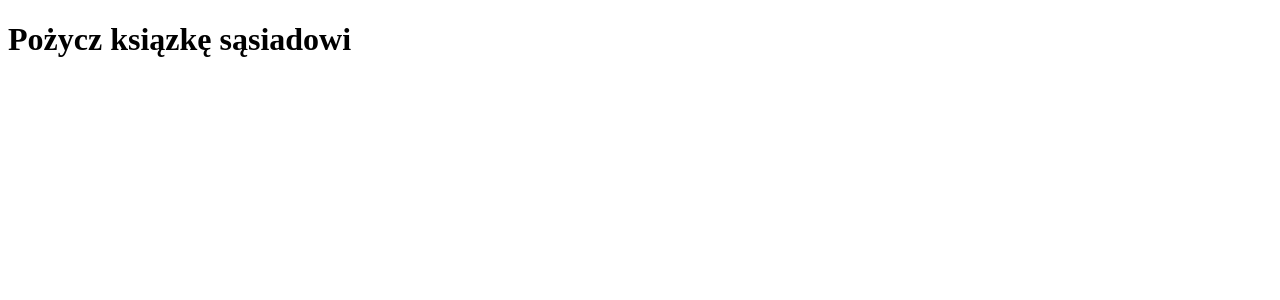
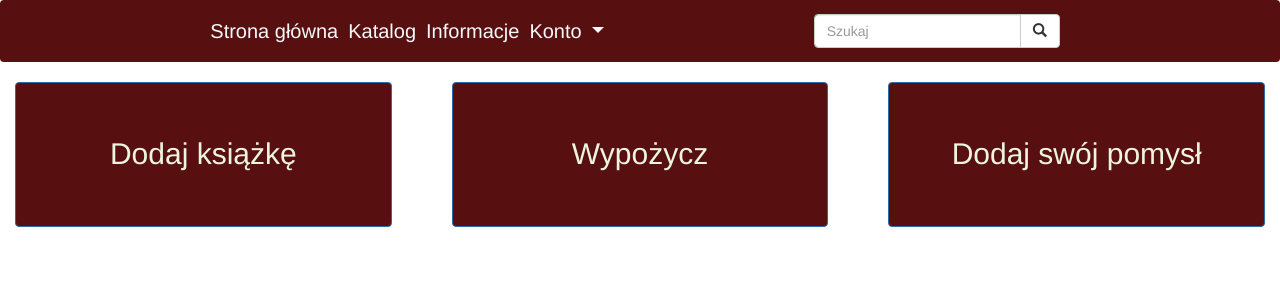
Before and after one commit to Shana96/Pozycz_ksiazke, a Django app: template katalog_ksiazek/templates/index.html in a window 1280 px wide. Shown: the top 300 px of the page. Run offline with Django 4.2, Linux system fonts and the light colour scheme; the template is opened without the code that fills it, so the values that code supplies are empty; some libraries are stand-ins or nearby versions.

Commit message:
Dodanie css

```diff
--- a/Pozycz_ksiazke/settings.py
+++ b/Pozycz_ksiazke/settings.py
@@ -116,7 +116,7 @@ USE_TZ = True
 # Static files (CSS, JavaScript, Images)
 # https://docs.djangoproject.com/en/4.1/howto/static-files/
 
-STATIC_URL = 'static/'
+STATIC_URL = '/static/'
 
 # Default primary key field type
 # https://docs.djangoproject.com/en/4.1/ref/settings/#default-auto-field
--- a/Pozycz_ksiazke/urls.py
+++ b/Pozycz_ksiazke/urls.py
@@ -20,5 +20,5 @@ from katalog_ksiazek.views import start
 
 urlpatterns = [
     path('admin/', admin.site.urls),
-    path('start', start)
+    path('', start)
 ]
--- /dev/null
+++ b/katalog_ksiazek/static/index-styl.css
@@ -0,0 +1,17 @@
+
+.navbar{
+    background-color: #580f10;
+    color: white;
+}
+.nav-link, a{
+    font-size:20px;
+}
+
+.col{
+    background-color: #580f10;
+    padding:50px;
+    font-size:30px;
+    color: #edf5df;
+    margin-left:30px;
+    margin-right:30px;
+}
--- a/katalog_ksiazek/templates/index.html
+++ b/katalog_ksiazek/templates/index.html
@@ -1,10 +1,66 @@
 <!DOCTYPE html>
+{% load static %}
 <html lang="en">
 <head>
     <meta charset="UTF-8">
     <title>Sąsiedzka biblioteka</title>
+    <!-- Required meta tags -->
+    <meta name="viewport" content="width=device-width, initial-scale=1">
+
+    <!-- Bootstrap CSS -->
+     <link href="https://cdn.jsdelivr.net/npm/bootstrap@5.2.2/dist/css/bootstrap.min.css" rel="stylesheet" integrity="sha384-Zenh87qX5JnK2Jl0vWa8Ck2rdkQ2Bzep5IDxbcnCeuOxjzrPF/et3URy9Bv1WTRi" crossorigin="anonymous">
+  <link rel="stylesheet" href="https://maxcdn.bootstrapcdn.com/bootstrap/3.4.1/css/bootstrap.min.css">
+  <script src="https://ajax.googleapis.com/ajax/libs/jquery/3.6.0/jquery.min.js"></script>
+  <script src="https://maxcdn.bootstrapcdn.com/bootstrap/3.4.1/js/bootstrap.min.js"></script>
+<link rel="stylesheet" href="{% static 'index-styl.css' %}">
+
+
 </head>
+
 <body>
-      <h1>Pożycz ksiązkę sąsiadowi</h1>
+
+<script src="https://cdn.jsdelivr.net/npm/bootstrap@5.2.2/dist/js/bootstrap.bundle.min.js" integrity="sha384-OERcA2EqjJCMA+/3y+gxIOqMEjwtxJY7qPCqsdltbNJuaOe923+mo//f6V8Qbsw3" crossorigin="anonymous"></script>
+  <nav class="navbar navbar-expand-lg navbar-light">
+      <div class="container-fluid">
+      <ul class="navbar-nav">
+        <li class="nav-item">
+          <a class="nav-link text-light text-decoration-none" aria-current="page" href="#">Strona główna</a>
+        </li>
+        <li class="nav-item">
+          <a class="nav-link text-light text-decoration-none" href="#">Katalog</a>
+        </li>
+        <li class="nav-item">
+          <a class="nav-link text-light text-decoration-none" href="#">Informacje</a>
+        </li>
+        <li class="nav-item dropdown">
+          <a class="nav-link text-light dropdown-toggle text-decoration-none" role="button" data-bs-toggle="dropdown" aria-expanded="false">
+            Konto
+          </a>
+          <ul class="dropdown-menu">
+            <li><a class="dropdown-item" href="#"></a></li>
+            <li><a class="dropdown-item" href="#">Zaloguj się</a></li>
+            <li><a class="dropdown-item" href="#">Wyloguj się</a></li>
+          </ul>
+        </li>
+      </ul>
+          <form class="navbar-form" action="#">
+          <div class="input-group">
+            <input type="text" class="form-control" placeholder="Szukaj">
+            <div class="input-group-btn">
+              <button class="btn btn-default" type="submit">
+                <i class="glyphicon glyphicon-search"></i>
+              </button>
+            </div>
+          </div>
+        </form>
+    </div>
+  </nav>
+    <div class="row">
+        <div class="btn btn-primary col ">Dodaj książkę</div>
+        <div class="btn btn-primary col ">Wypożycz</div>
+        <div class="btn btn-primary col ">Dodaj swój pomysł</div>
+    </div>
+
+
 </body>
 </html>
```
